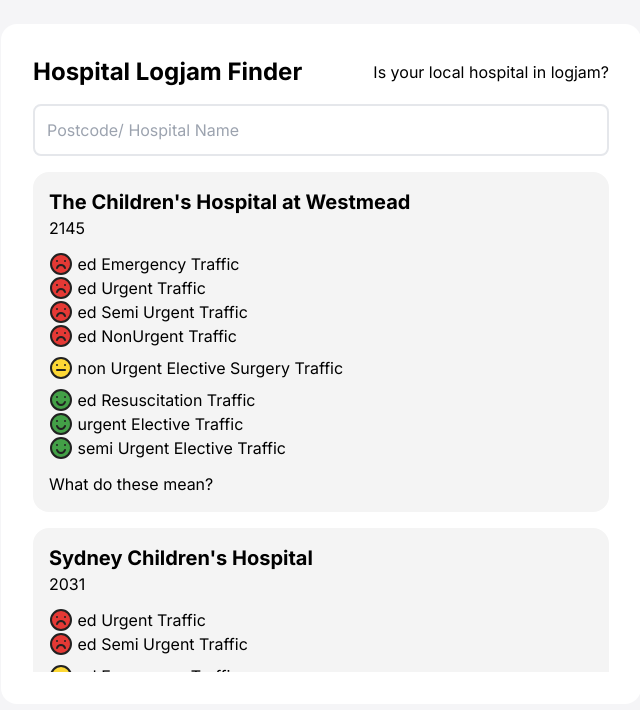
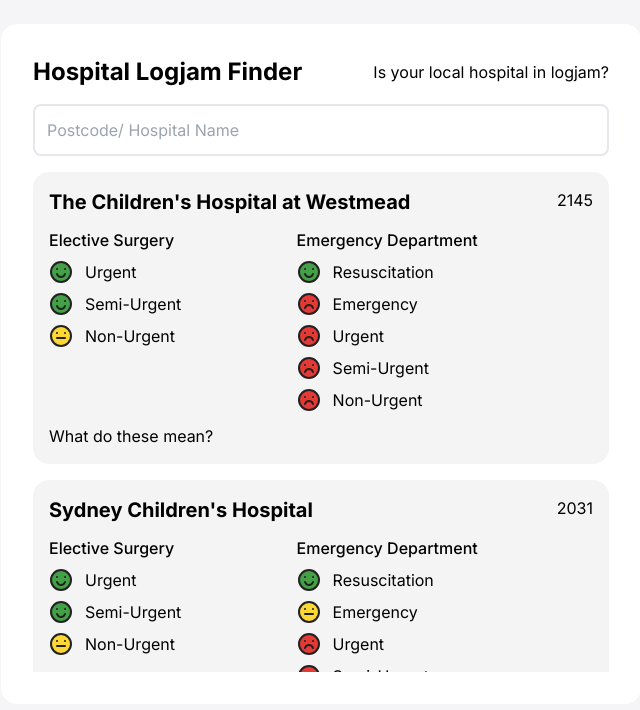
Before and after one commit to joseoronos/logjam-finder, a React (Create React App) app: page / in a window 1280 px wide. Shown: the top 710 px of the page, without its empty margins (319-959 px from the left). Built offline with nearby package versions, Linux system fonts and the light colour scheme.

Commit message:
Statistic layout changes

```diff
--- a/src/App.js
+++ b/src/App.js
@@ -32,8 +32,8 @@
   return (
     <div className="App max-w-screen-sm p-8 rounded-2xl">
       <div className="top flex justify-between items-center">
-        <h1 className='font-bold text-2xl text-center'>Hospital Logjam Finder</h1>
-        <p>Is your local hospital in logjam?</p>
+        <h1 className='font-bold text-2xl text-left'>Hospital Logjam Finder</h1>
+        <p className='text-right'>Is your local hospital in logjam?</p>
       </div>
       <form className="search">
         <input type="text" className='p-3 border-2 rounded-lg w-full mb-4 mt-4' value={query} onChange={onSearch} placeholder="Postcode/ Hospital Name" />
--- a/src/components/Hospital.js
+++ b/src/components/Hospital.js
@@ -3,19 +3,22 @@
 
 const Hospital = (props) => {
   const faces = {
-    "ed Resuscitation Traffic": props.edResuscitationTraffic,
-    "ed Emergency Traffic": props.edEmergencyTraffic,
-    "ed Urgent Traffic": props.edUrgentTraffic,
-    "ed Semi Urgent Traffic": props.edSemiUrgentTraffic,
-    "ed NonUrgent Traffic": props.edNonUrgentTraffic,
-    "urgent Elective Traffic": props.urgentElectiveTraffic,
-    "semi Urgent Elective Traffic": props.semiUrgentElectiveTraffic,
-    "non Urgent Elective Surgery Traffic": props.nonUrgentElectiveSurgeryTraffic,
+    "ed Resuscitation": props.edResuscitationTraffic,
+    "ed Emergency": props.edEmergencyTraffic,
+    "ed Urgent": props.edUrgentTraffic,
+    "ed Semi-Urgent": props.edSemiUrgentTraffic,
+    "ed Non-Urgent": props.edNonUrgentTraffic,
+    "es Urgent ": props.urgentElectiveTraffic,
+    "es Semi-Urgent": props.semiUrgentElectiveTraffic,
+    "es Non-Urgent": props.nonUrgentElectiveSurgeryTraffic,
   };
 
-  const redFaces = [];
-  const amberFaces = [];
-  const greenFaces = [];
+  // const redFaces = [];
+  // const amberFaces = [];
+  // const greenFaces = [];
+
+  const electiveSurgery = [];
+  const emergencyDepartment = [];
 
   const [modalIsOpen, setModalIsOpen] = useState(false);
   const customStyles = {
@@ -23,12 +26,12 @@
       backgroundColor: 'rgba(0, 0, 0, 0.75)'
     },
     content: {
-      top: '50%',
-      left: '50%',
-      right: 'auto',
-      bottom: 'auto',
-      // marginRight: '-50%',
-      transform: 'translate(-50%, -50%)',
+      // top: '50%',
+      // left: '50%',
+      // right: 'auto',
+      // bottom: 'auto',
+      // // marginRight: '-50%',
+      // transform: 'translate(-50%, -50%)',
       borderRadius: '24px',
       border: '0px',
       WebkitOverflowScrolling: 'touch',
@@ -37,41 +40,89 @@
 
   Modal.setAppElement('#root')
 
-  for (const [key, value] of Object.entries(faces)) {
+  // for (const [key, value] of Object.entries(faces)) {
+  //   if (value == "Red") {
+  //     redFaces.push(<div className='flex'><svg width="24" height="24" viewBox="0 0 24 24" fill="none" xmlns="http://www.w3.org/2000/svg">
+  //       <path d="M12 22C17.5228 22 22 17.5228 22 12C22 6.47715 17.5228 2 12 2C6.47715 2 2 6.47715 2 12C2 17.5228 6.47715 22 12 22Z" fill="#E53935" stroke="#212121" stroke-width="2" stroke-linecap="round" />
+  //       <path d="M8 9.05V8.95" stroke="#212121" stroke-width="2" stroke-linecap="round" />
+  //       <path d="M16 9.05V8.95" stroke="#212121" stroke-width="2" stroke-linecap="round" />
+  //       <path d="M16 16C15.5 14.5 14.21 13 12 13C9.79 13 8.5 14.5 8 16" stroke="#212121" stroke-width="2" stroke-linecap="round" stroke-linejoin="round" />
+  //     </svg>&nbsp;{key}
+  //     </div>)
+  //   } else if (value == "Amber") {
+  //     amberFaces.push(<div className='flex'><svg width="24" height="24" viewBox="0 0 24 24" fill="none" xmlns="http://www.w3.org/2000/svg">
+  //       <path d="M12 22C17.5228 22 22 17.5228 22 12C22 6.47715 17.5228 2 12 2C6.47715 2 2 6.47715 2 12C2 17.5228 6.47715 22 12 22Z" fill="#FDD835" stroke="#212121" stroke-width="2" stroke-linecap="round" />
+  //       <path d="M8 9.05V8.95" stroke="#212121" stroke-width="2" stroke-linecap="round" />
+  //       <path d="M16 9.05V8.95" stroke="#212121" stroke-width="2" stroke-linecap="round" />
+  //       <path d="M8 14H16" stroke="#212121" stroke-width="2" stroke-linecap="round" />
+  //     </svg>&nbsp;{key}</div>)
+  //   } else {
+  //     greenFaces.push(<div className='flex'><svg width="24" height="24" viewBox="0 0 24 24" fill="none" xmlns="http://www.w3.org/2000/svg">
+  //       <path d="M12 22C17.5228 22 22 17.5228 22 12C22 6.47715 17.5228 2 12 2C6.47715 2 2 6.47715 2 12C2 17.5228 6.47715 22 12 22Z" fill="#43A047" stroke="#212121" stroke-width="2" stroke-linecap="round" />
+  //       <path d="M8 9.05V8.95" stroke="#212121" stroke-width="2" stroke-linecap="round" />
+  //       <path d="M16 9.05V8.95" stroke="#212121" stroke-width="2" stroke-linecap="round" />
+  //       <path d="M16 14C15.5 15.5 14.21 17 12 17C9.79 17 8.5 15.5 8 14" stroke="#212121" stroke-width="2" stroke-linecap="round" stroke-linejoin="round" />
+  //     </svg>&nbsp;{key}
+  //     </div>)
+  //   }
+  // }
+
+  function checkFace(value) {
     if (value == "Red") {
-      redFaces.push(<div className='flex'><svg width="24" height="24" viewBox="0 0 24 24" fill="none" xmlns="http://www.w3.org/2000/svg">
+      return <svg class="mr-3" width="24" height="24" viewBox="0 0 24 24" fill="none" xmlns="http://www.w3.org/2000/svg">
         <path d="M12 22C17.5228 22 22 17.5228 22 12C22 6.47715 17.5228 2 12 2C6.47715 2 2 6.47715 2 12C2 17.5228 6.47715 22 12 22Z" fill="#E53935" stroke="#212121" stroke-width="2" stroke-linecap="round" />
         <path d="M8 9.05V8.95" stroke="#212121" stroke-width="2" stroke-linecap="round" />
         <path d="M16 9.05V8.95" stroke="#212121" stroke-width="2" stroke-linecap="round" />
         <path d="M16 16C15.5 14.5 14.21 13 12 13C9.79 13 8.5 14.5 8 16" stroke="#212121" stroke-width="2" stroke-linecap="round" stroke-linejoin="round" />
-      </svg>&nbsp;{key}
-      </div>)
+      </svg>
     } else if (value == "Amber") {
-      amberFaces.push(<div className='flex'><svg width="24" height="24" viewBox="0 0 24 24" fill="none" xmlns="http://www.w3.org/2000/svg">
+      return <svg class="mr-3" width="24" height="24" viewBox="0 0 24 24" fill="none" xmlns="http://www.w3.org/2000/svg">
         <path d="M12 22C17.5228 22 22 17.5228 22 12C22 6.47715 17.5228 2 12 2C6.47715 2 2 6.47715 2 12C2 17.5228 6.47715 22 12 22Z" fill="#FDD835" stroke="#212121" stroke-width="2" stroke-linecap="round" />
         <path d="M8 9.05V8.95" stroke="#212121" stroke-width="2" stroke-linecap="round" />
         <path d="M16 9.05V8.95" stroke="#212121" stroke-width="2" stroke-linecap="round" />
         <path d="M8 14H16" stroke="#212121" stroke-width="2" stroke-linecap="round" />
-      </svg>&nbsp;{key}</div>)
+      </svg>
     } else {
-      greenFaces.push(<div className='flex'><svg width="24" height="24" viewBox="0 0 24 24" fill="none" xmlns="http://www.w3.org/2000/svg">
+      return <svg class="mr-3" width="24" height="24" viewBox="0 0 24 24" fill="none" xmlns="http://www.w3.org/2000/svg">
         <path d="M12 22C17.5228 22 22 17.5228 22 12C22 6.47715 17.5228 2 12 2C6.47715 2 2 6.47715 2 12C2 17.5228 6.47715 22 12 22Z" fill="#43A047" stroke="#212121" stroke-width="2" stroke-linecap="round" />
         <path d="M8 9.05V8.95" stroke="#212121" stroke-width="2" stroke-linecap="round" />
         <path d="M16 9.05V8.95" stroke="#212121" stroke-width="2" stroke-linecap="round" />
         <path d="M16 14C15.5 15.5 14.21 17 12 17C9.79 17 8.5 15.5 8 14" stroke="#212121" stroke-width="2" stroke-linecap="round" stroke-linejoin="round" />
-      </svg>&nbsp;{key}
-      </div>)
+      </svg>
     }
   }
 
+
+  for (const [key, value] of Object.entries(faces)) {
+    if (key.substring(0, 2).includes("es")) {
+      electiveSurgery.push(<div className='flex'>{checkFace(value)} {key.slice(2)}</div>)
+      // electiveSurgery.push(<div className='flex'>{key} {value}</div>)
+    } else {
+      emergencyDepartment.push(<div className='flex'>{checkFace(value)} {key.slice(2)}</div>)
+      // emergencyDepartment.push(<div className='flex'>{key} {value}</div>)
+    }
+  }
+
+  console.log("es", electiveSurgery)
+  console.log("ed", emergencyDepartment)
+
   return (
-    <div className='card p-4 rounded-2xl mb-4 flex-col'>
-      <h2 className='text-xl font-bold'>{props.name}</h2>
-      <p>{props.postcode}</p>
-      <div className='flex flex-col space-y-2 py-3'>
-        <p>{redFaces}</p>
-        <p>{amberFaces}</p>
-        <p>{greenFaces}</p>
+    <div className='card p-4 rounded-2xl mb-4 flex-col space-y-3'>
+      <div className='flex justify-between'>
+        <h2 className='text-xl font-bold'>{props.name}</h2>
+        <p>{props.postcode}</p>
+      </div>
+
+      <div className='flex flex-row'>
+        <div className='grow space-y-2'>
+          <h3 className='font-medium'>Elective Surgery</h3>
+          <div className='flex flex-col space-y-2'>{electiveSurgery}</div>
+        </div>
+        <div className='grow space-y-2'>
+          <h3 className='font-medium'>Emergency Department</h3>
+          <div className='flex flex-col space-y-2'>{emergencyDepartment}</div>
+        </div>
+
       </div>
       <button onClick={() => setModalIsOpen(true)}>What do these mean?</button>
       <Modal
```
